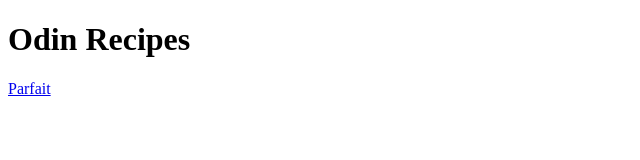
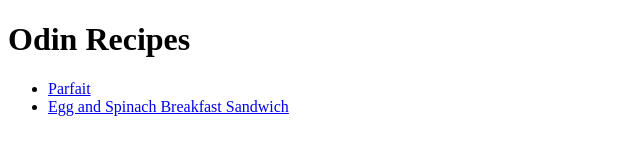
Before and after one commit to Todd-A-W/odin-recipes, a plain HTML site: page index.html in a window 1280 px wide. Shown: the whole page, without its empty margins (0-640 px from the left). Drawn offline with Linux system fonts and the light colour scheme.

Commit message:
Multiple changes Add link to egg-and-spinach-sandwich.html change links in body to unordered list format

```diff
--- a/index.html
+++ b/index.html
@@ -6,6 +6,9 @@
     </head>
         <body>
             <h1>Odin Recipes</h1>
-            <a href="recipes/parfait.html">Parfait</a>
+            <ul>
+            <li><a href="recipes/parfait.html">Parfait</a></li>
+            <li><a href="recipes/egg-and-spinach-breakfast-sandwich.html">Egg and Spinach Breakfast Sandwich</a></li>
+            </ul>
         </body>
 </html>
```
